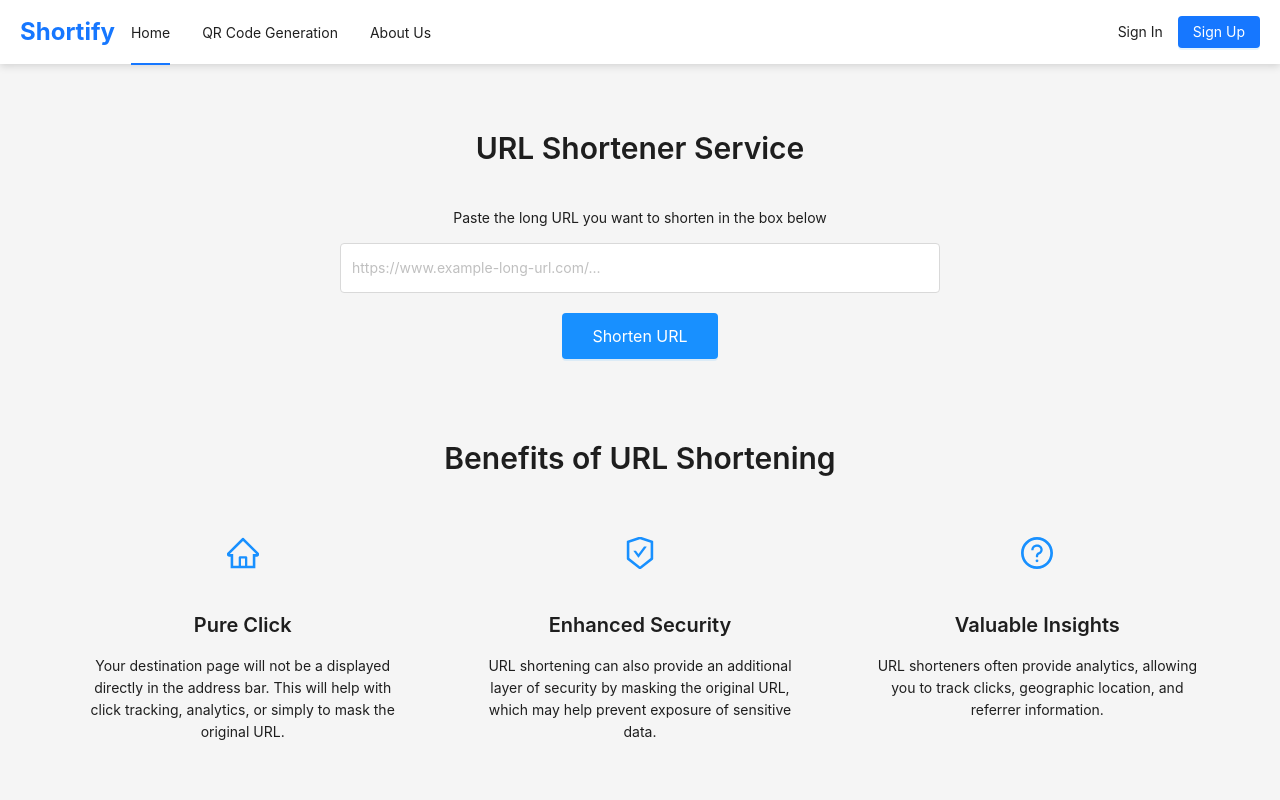
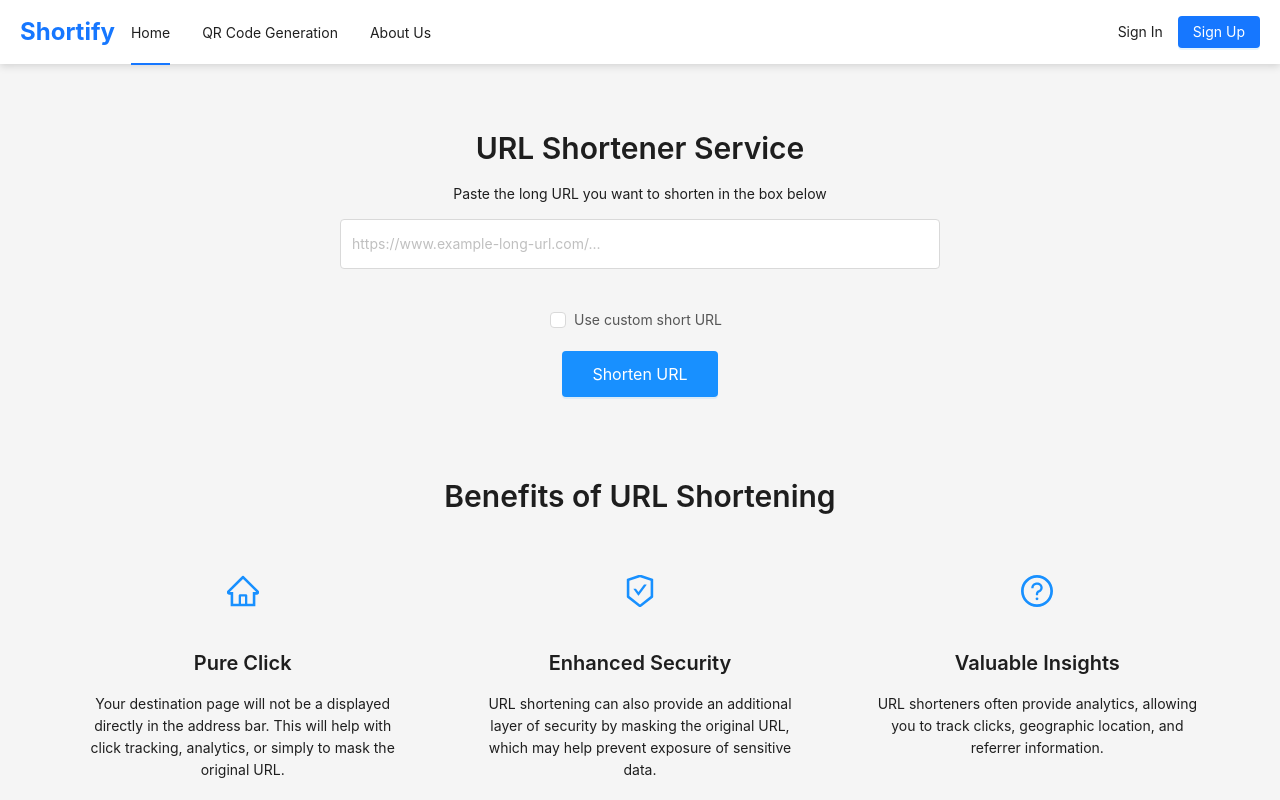
Before and after one commit to avinashchavan1/shortify-fe-client, a React (Vite) app: page /home in a window 1280 px wide. Shown: the top 800 px of the page. Built offline with nearby package versions, Linux system fonts and the light colour scheme.

Commit message:
update error and copy to clipboard

```diff
--- a/src/components/core/Approuter.tsx
+++ b/src/components/core/Approuter.tsx
@@ -1,6 +1,5 @@
 import React from "react";
 import { BrowserRouter, Route, Routes, Navigate } from "react-router-dom";
-import Home from "../../pages/home/Home";
 import PageNotFoundWithIcons from "../page-not-found/PageNotFoundWithIcons";
 import AboutUs from "../../pages/aboutUs/AboutUs";
 import { AppRouterConstants } from "./AppRouter.contants";
@@ -8,6 +7,7 @@ import { LinkManagement } from "../../pages/link-management/LinkManagement";
 import QrCodeGeneration from "../../pages/qr-code-generation/QrCodeGeneration";
 import { SignUp } from "../../pages/sign-up/SignUp";
 import { SignIn } from "../../pages/sign-in/SignIn";
+import { Home } from "../../pages/home/Home";
 
 interface AppRouterProps {
     children: React.ReactNode;
--- a/src/pages/home/Home.css
+++ b/src/pages/home/Home.css
@@ -74,3 +74,24 @@
     margin-bottom: 20px;
   }
 }
+
+.custom-url-checkbox {
+  margin-top: 20px;
+  margin-bottom: 20px;
+}
+
+.code-input {
+  width: 100%;
+  max-width: 200px;
+  height: 50px;
+  margin-bottom: 20px;
+  margin-top: 20px;
+  border-radius: 4px;
+}
+
+.copyable-text {
+  max-width: 200px;
+  margin-bottom: 25px;
+  margin-top: 25px;
+  font-size: large;
+}
--- a/src/pages/home/Home.tsx
+++ b/src/pages/home/Home.tsx
@@ -1,34 +1,102 @@
-import { Typography, Input, Button, Row, Col } from 'antd';
-import { HomeOutlined, SafetyCertificateOutlined, QuestionCircleOutlined } from '@ant-design/icons';
+import { Typography, Input, Button, Row, Col, Checkbox, CheckboxChangeEvent, } from 'antd';
+import { HomeOutlined, SafetyCertificateOutlined, QuestionCircleOutlined, CopyOutlined } from '@ant-design/icons';
 import './Home.css'
 import LayoutHoc from '../../layouts/Layout';
+import { useState } from 'react';
 // import 'antd/dist/antd.css';
+
+
+export type NotificationType = 'success' | 'info' | 'warning' | 'error';
 
 
 const { Title, Paragraph } = Typography;
 
-const Home = () => {
+
+export const Home = () => {
+  const [isCustom, setIsCustom] = useState(false);
+  const [url, setUrl] = useState("")
+  const [customCode, setCustomCode] = useState('');
+  const [shortLink, setShortLink] = useState("")
+  const onCheckboxChange = (value: CheckboxChangeEvent) => {
+    setIsCustom((prevState) => !prevState);
+    console.log("onCheckbox", value)
+  }
+
+  const [error, setError] = useState("")
+
+
+
+
+
+  const handleSubmit = () => {
+    console.log("submit", url, isCustom, customCode)
+    setShortLink("hey im ready")
+    setError('');
+  }
   return (
-    <LayoutHoc >
-      <div className="url-shortener-container" >
+    <LayoutHoc>
+      <div className="url-shortener-container">
         <div className="shortener-section">
-          <Title level={2} className="section-title">URL Shortener Service</Title>
+          <Title level={2} className="section-title">
+            URL Shortener Service
+          </Title>
           <Paragraph className="instruction-text">
             Paste the long URL you want to shorten in the box below
           </Paragraph>
 
           <Input
+            id="url-input"
             placeholder="https://www.example-long-url.com/..."
             className="url-input"
+            onChange={(e) => setUrl(e.target.value)}
           />
 
-          <Button type="primary" className="shorten-button">
+          <Checkbox
+            onChange={onCheckboxChange}
+            className="custom-url-checkbox"
+            id="custom-url-checkbox"
+          >
+            Use custom short URL
+          </Checkbox>
+
+          {isCustom && (
+            <Input
+              id="custom-url-input"
+              placeholder="Enter custom short URL"
+              className="code-input"
+              onChange={(e) => setCustomCode(e.target.value)}
+              max={6}
+              min={6}
+            />
+          )}
+          <Button
+            id="shorten-button"
+            type="primary"
+            className="shorten-button"
+            onClick={() => handleSubmit()}
+          >
             Shorten URL
           </Button>
+          {shortLink.length > 0 && (
+            <Typography.Text
+              type="secondary"
+              copyable={{
+                text: shortLink,
+                icon: <CopyOutlined className="copy-icon" />, // or a custom icon
+                tooltips: 'Click to copy',
+              }}
+              className="copyable-text"
+            >
+              bit.ly/ahdib
+            </Typography.Text>
+          )}
+          {error && <Typography.Text type="danger">{error}</Typography.Text>}
         </div>
 
         <div className="benefits-section">
-          <Title level={2} className="section-title">Benefits of URL Shortening</Title>
+          <Title level={2} className="section-title">
+            Benefits of URL Shortening
+          </Title>
 
           <Row gutter={[32, 32]} className="benefits-row">
             <Col xs={24} md={8} className="benefit-col">
@@ -36,7 +104,9 @@ const Home = () => {
                 <HomeOutlined className="benefit-icon" />
                 <Title level={4}>Pure Click</Title>
                 <Paragraph>
-                  Your destination page will not be a displayed directly in the address bar. This will help with click tracking, analytics, or simply to mask the original URL.
+                  Your destination page will not be a displayed directly in the
+                  address bar. This will help with click tracking, analytics, or
+                  simply to mask the original URL.
                 </Paragraph>
               </div>
             </Col>
@@ -46,7 +116,9 @@ const Home = () => {
                 <SafetyCertificateOutlined className="benefit-icon" />
                 <Title level={4}>Enhanced Security</Title>
                 <Paragraph>
-                  URL shortening can also provide an additional layer of security by masking the original URL, which may help prevent exposure of sensitive data.
+                  URL shortening can also provide an additional layer of
+                  security by masking the original URL, which may help prevent
+                  exposure of sensitive data.
                 </Paragraph>
               </div>
             </Col>
@@ -56,7 +128,8 @@ const Home = () => {
                 <QuestionCircleOutlined className="benefit-icon" />
                 <Title level={4}>Valuable Insights</Title>
                 <Paragraph>
-                  URL shorteners often provide analytics, allowing you to track clicks, geographic location, and referrer information.
+                  URL shorteners often provide analytics, allowing you to track
+                  clicks, geographic location, and referrer information.
                 </Paragraph>
               </div>
             </Col>
@@ -66,5 +139,3 @@ const Home = () => {
     </LayoutHoc>
   );
 };
-
-export default Home;
```
Also changed, not shown: 1 other file (tests, documents, lock files or other folders).
